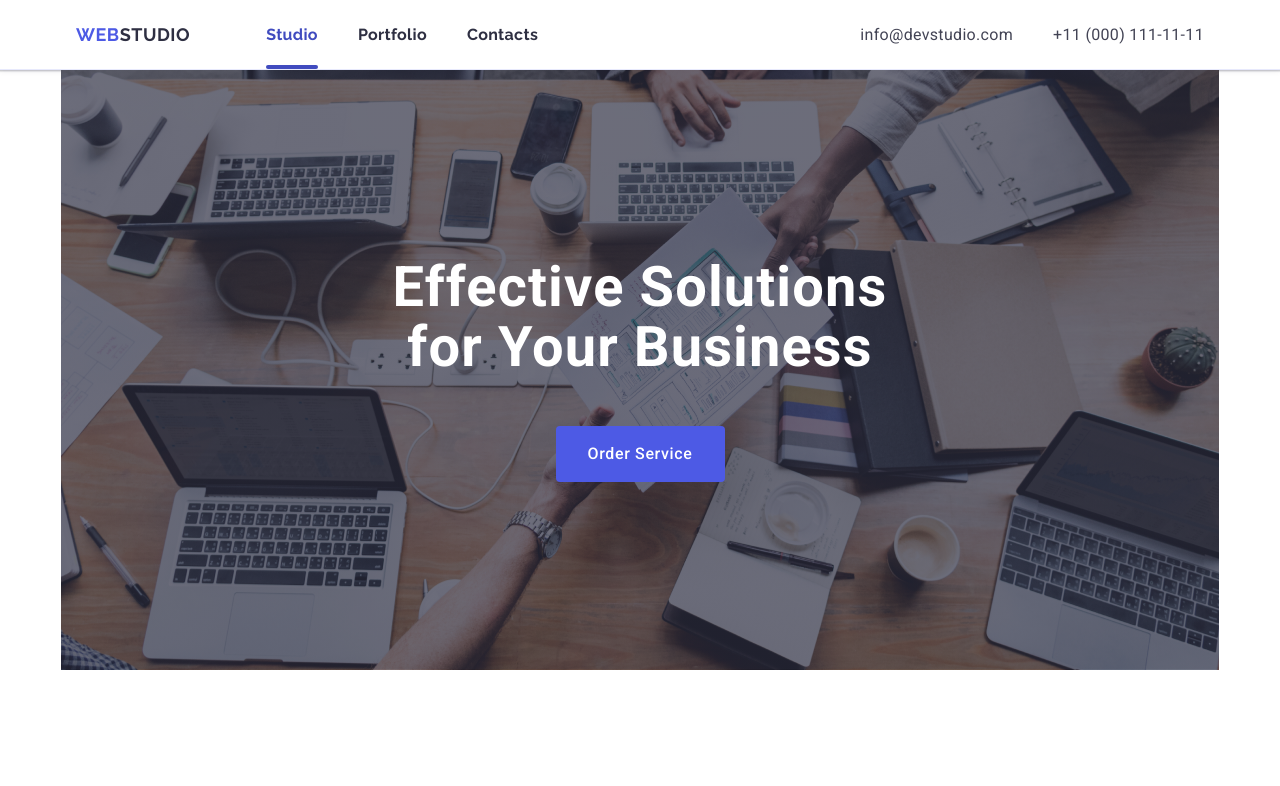
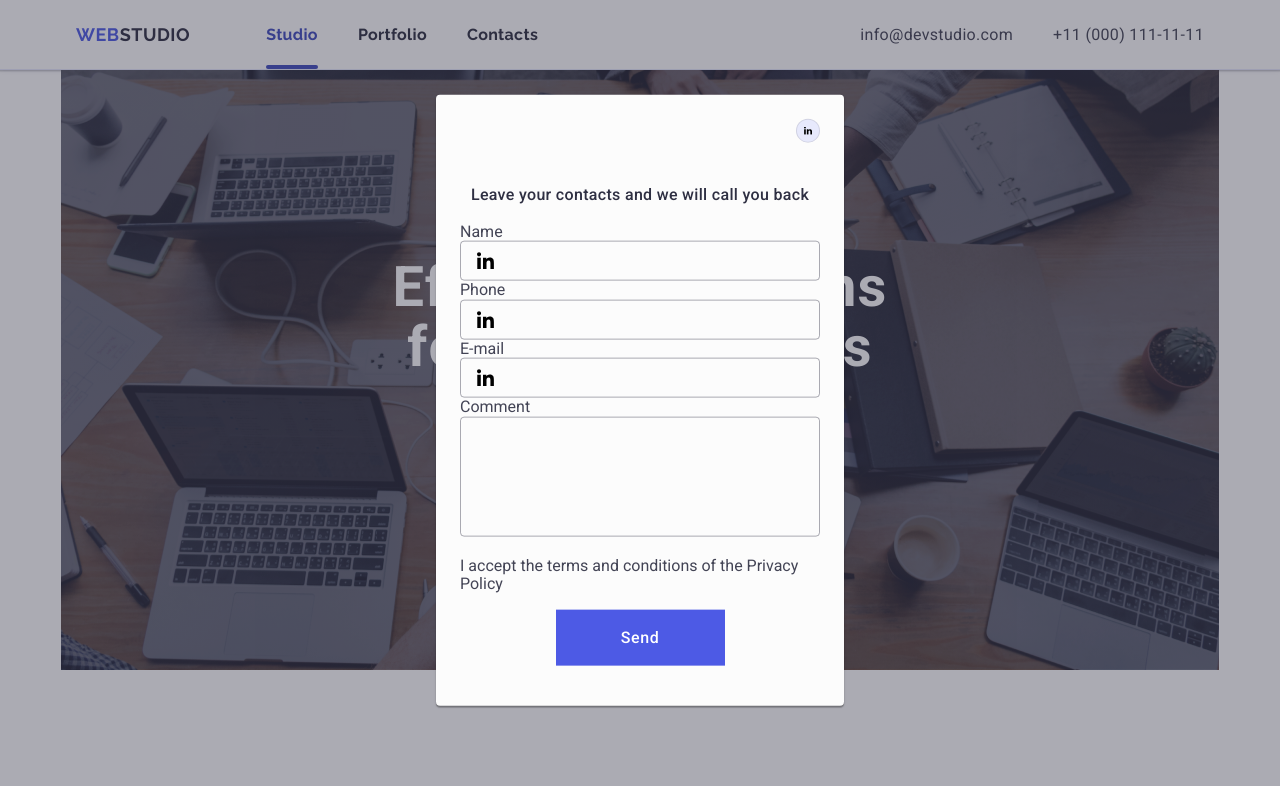
Before and after one commit to KrysianRyczek/goit-markup-hw-04, a plain HTML site: page index.html in a window 1280 px wide. Shown: the top 786 px of the page. Drawn offline with nearby package versions, Linux system fonts and the light colour scheme.

Commit message:
Update styles.css

```diff
--- a/css/styles.css
+++ b/css/styles.css
@@ -34,7 +34,7 @@ img {
     align-items: center;
     margin: 0;
 }
-/* HEADER */
+/* -----------------------------------HEADER----------------------------------- */
 .header {
   display: flex;
   align-items: center;
@@ -65,10 +65,6 @@ img {
      padding: 0;
      list-style: none;
 }
-/* .nav-item-layout{
-
-
-} */
 .nav-link{
 
     margin-bottom: 15px;
@@ -125,7 +121,7 @@ img {
 .address-link:focus {
     color:#404bbf;
 }
-/* <!-- 1.ORDERING BUTTON SECTION --> */
+/* ---------------------------1 ORDERING BUTTON SECTION--------------------------- */
 .button-section {
     margin: 0 Auto;
     max-width: 1440px;
@@ -138,9 +134,6 @@ img {
     background-size: cover;
     text-align: center;
 }
-/* .button-items-section{
-
-} */
 .button-heding {
     max-width: 496px;
     font-size: 56px;
@@ -174,7 +167,7 @@ img {
     background-color: #404BBF;
 
 }
-/* 2 UTILITYS SECTION */
+/* ---------------------------2 UTILITYS SECTION--------------------------- */
 .utilities {
 
     padding: 120px 0;
@@ -233,7 +226,7 @@ img {
     letter-spacing: 0.02em;
     color: #434455;
 }
-/* 3 TEAM MEMBERS SECTION  */
+/* ---------------------------3 TEAM MEMBERS SECTION---------------------------  */
 .team-section {
 
     background-color: #F4F4FD;
@@ -308,7 +301,7 @@ img {
 .social-media-icon-fill {
 fill:#f4f4fd;
 }
-/* 4 PRODUCTS SECTION */
+/* ---------------------------4 PRODUCTS SECTION--------------------------- */
 .products{
     padding: 120px 0;
     }
@@ -387,7 +380,7 @@ fill:#f4f4fd;
     color: #434455;
     margin:0 0 8px 0;
 }
-/* FOOTER */
+/* -----------------------------------FOOTER----------------------------------- */
 .footer{
     background-color: #2e2f42;
     padding: 100px 0;
@@ -476,9 +469,9 @@ footer-subscribe {
      gap: 24px;
      min-width: 264;
 }
-.subscribe-form-label {
+/* .subscribe-form-label {
      color: #ffffff;
-}
+} */
 
 .subscribe-form-input {
      width: 264px;
@@ -517,3 +510,145 @@ footer-subscribe {
     margin-left: 16px;
     fill: #ffffff;
 }
+
+/* -----------------------------------MODAL----------------------------------- */
+.modal {
+    position: absolute;
+    top: 50%;
+    left: 50%;
+    transform: translate(-50%, -50%);
+    width: 408px;
+    min-height: 584px;
+    box-shadow: 0 1px 1px 0 rgba(0, 0, 0, 0.14), 0 1px 3px 0 rgba(0, 0, 0, 0.12),
+        0 2px 1px 0 rgba(0, 0, 0, 0.2);
+    background: #fcfcfc;
+    padding: 72px 24px 24px 24px;
+    border-radius: 4px;
+    transition: transform 250ms cubic-bezier(0.4, 0, 0.2, 1);
+}
+.backdrop {
+    position: fixed;
+    width: 100%;
+    height: 100%;
+    left: 0;
+    top: 0;
+    background-color: rgba(46, 47, 66, 0.4);
+    transition: opacity 250ms cubic-bezier(0.4, 0, 0.2, 1),
+                visibility 250ms cubic-bezier(0.4, 0, 0.2, 1);
+}
+.modal-close-button {
+ padding: 0;
+ position: absolute;
+ top: 24px;
+ right: 24px;
+ width: 24px;
+ height: 24px;
+ background-color: #e7e9fc;
+ border: 1px solid rgba(0, 0, 0, 0.1);
+ border-radius: 50%;
+ display: flex;
+ align-items: center;
+ justify-content: center;
+ fill: black;
+ cursor: pointer;
+ transition: background-color 250ms cubic-bezier(0.4, 0, 0.2, 1),
+             border 250ms cubic-bezier(0.4, 0, 0.2, 1);
+}
+.modal-close-button:hover,
+.modal-close-button:active {
+    background-color: #404bbf;
+    fill: #ffffff;
+    border: none;
+}
+.modal-paragrad {
+    font-weight: 500;
+    font-size: 16px;
+    line-height: 1.5;
+    text-align: center;
+    letter-spacing: 0.02em;
+    color: #2E2F42;
+    margin-bottom: 16px;
+}
+.modal-form {
+    display: flex;
+    flex-direction: column;
+}
+.modal-form-items {
+    margin-bottom: 8px;
+}
+.modal-form-form-label {
+    display: flex;
+    flex-direction: column;
+    margin: 0 Auto;
+    color: rgba(46, 47, 66, 0.4);
+}
+.modal-form-input-row {
+    display: flex;
+    align-items: center;
+    padding: 0 16px 0 16px;
+    border-radius: 4px;
+    border: 1px solid rgba(46, 47, 66, 0.4);
+    height: 40px;
+}
+.modal-form-input {
+    width: 100%;
+    height: 40px;
+    font-family: "Roboto", sans-serif;
+    font-weight: 400;
+    font-size: 18px;
+    line-height: 1.17;
+    letter-spacing: 0.04em;
+    outline: transparent;
+    background-color: transparent;
+    padding-left: 38px;
+    transition: border-color 250ms cubic-bezier(0.4, 0, 0.2, 1);
+    border: none
+}
+
+.modal-form-input-row:focus-within {
+    border-color: #4D5AE5;
+    fill: #4D5AE5;
+}
+.modal-textarea {
+    font-family: "Roboto", sans-serif;
+    font-weight: 400;
+    font-size: 12px;
+    /* font-size: 18px; */
+    line-height: 1.17;
+    letter-spacing: 0.04em;
+    outline: transparent;
+    padding: 8px 16px;
+    border: 1px solid rgba(46, 47, 66, 0.4);
+    border-radius: 4px;
+    width: 100%;
+    height: 120px;
+    resize: none;
+    color: rgba(46, 47, 66, 0.4);
+    background-color: transparent;
+    transition: border-color 250ms cubic-bezier(0.4, 0, 0.2, 1);
+}
+.modal-textarea:focus-within {
+    border-color: #4D5AE5;
+    fill: #4D5AE5;
+}
+
+.modal-button {
+     display: block;
+     margin: 0 auto;
+     min-width: 169px;
+     height: 56px;
+     font-family: "Roboto", sans-serif;
+     font-size: 16px;
+     font-weight: 500;
+     line-height: 1.5;
+     letter-spacing: 0.04em;
+     background-color: #4D5AE5;
+     color: #ffffff;
+     border: none;
+     cursor: pointer;
+     transition: background-color 250ms cubic-bezier(0.4, 0, 0.2, 1);
+}
+
+.modal-button:hover, .modal-button:focus {
+   background-color: #404bbf;
+}
```
